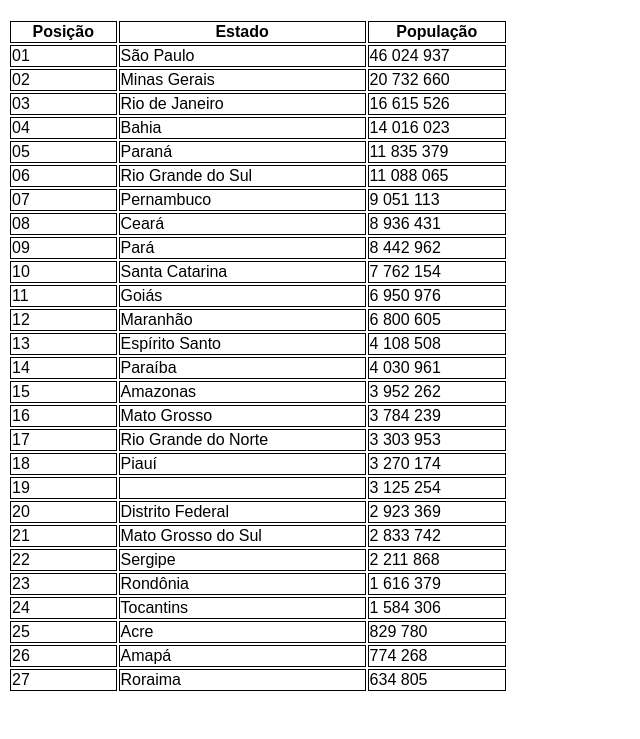
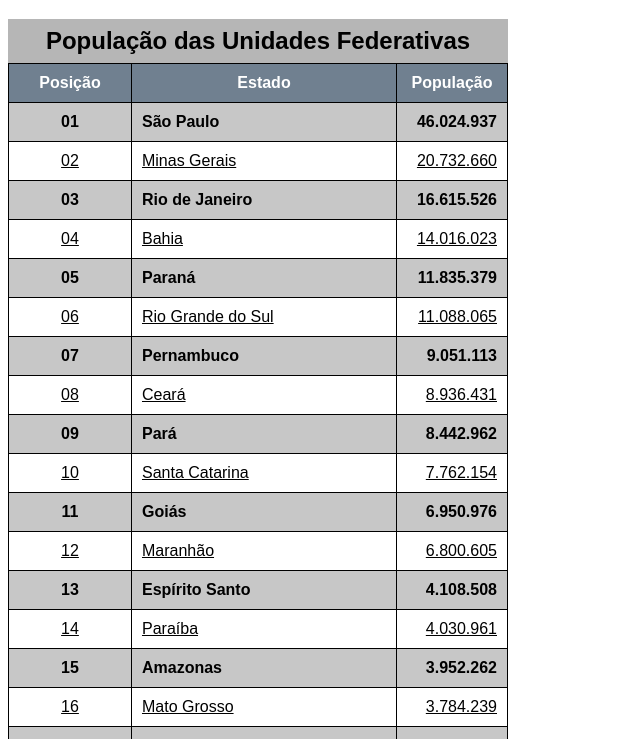
Before and after one commit to Anderson-Campos/HTML-CSS, a plain HTML site: page exercicios/ex023/tabela002.html in a window 1280 px wide. Shown: the part 61-800 px from the top of the page, without its empty margins (0-640 px from the left). Drawn offline with Linux system fonts and the light colour scheme.

Commit message:
Tabela atualizada
Cabeçalho fixo, configurações de titulo da tabela, efeito zebrado.

```diff
--- a/exercicios/ex023/tabela002.html
+++ b/exercicios/ex023/tabela002.html
@@ -10,167 +10,211 @@
             font-family: Arial, Helvetica, sans-serif;
         }
 
-        table{
-            width:500px
+        table {
+            width:500px;
+            border-collapse: collapse;
+            position: relative;
+        }
+
+        thead > tr > th {
+            position: sticky;
+            top: 1px;
+            background-color:slategrey;
+        }
+
+        caption {
+            font-size: 1.5em;
+            font-weight: bold;
+            background-color: rgba(128, 128, 128, 0.575);
+            padding: 8px;
+        }
+
+        tbody > tr:nth-child(odd) {
+            background-color: rgba(128, 128, 128, 0.445);
+            font-weight: bold;
+        }
+
+        tbody > tr:nth-child(even) {
+            text-decoration: underline;
         }
 
         td, th{
             border: 1px solid black;
+            padding: 10px;
         }
 
-        th {
-            border-collapse: collapse;
+        thead, tfoot {
+            background-color: slategrey;
+            color: white;
         }
+
+        td.num {
+            text-align: right;
+        }
+
+        td.numclass{
+            text-align: center;
+        }
+
     </style>
 </head>
 <body>
+
     <h1>Lista População Brasileira</h1>
 
     <table>
+        <caption>População das Unidades Federativas</caption>
         <thead>
             <tr>
-                <th>Posição</th>
-                <th>Estado</th>
-                <th>População</th>
+                <th scope="col">Posição</th>
+                <th scope="col">Estado</th>
+                <th scope="col" style="width: 90px;">População</th>
             </tr>
         </thead>
         <tbody>
             <tr>
-                <td>01</td>
+                <td class="numclass">01</td>
                 <td>São Paulo</td>
-                <td>46 024 937</td>
+                <td class="num">46.024.937</td>
             </tr>
             <tr>
-                <td>02</td>
+                <td class="numclass">02</td>
                 <td>Minas Gerais</td>
-                <td>20 732 660</td>
+                <td class="num">20.732.660</td>
             </tr>
             <tr>
-                <td>03</td>
+                <td class="numclass">03</td>
                 <td>Rio de Janeiro</td>
-                <td>16 615 526</td>
+                <td class="num">16.615.526</td>
             </tr>
             <tr>
-                <td>04</td>
+                <td class="numclass">04</td>
                 <td>Bahia</td>
-                <td>14 016 023</td>
+                <td class="num">14.016.023</td>
             </tr>
             <tr>
-                <td>05</td>
+                <td class="numclass">05</td>
                 <td>Paraná</td>
-                <td>11 835 379</td>
+                <td class="num">11.835.379</td>
             </tr>
             <tr>
-                <td>06</td>
+                <td class="numclass">06</td>
                 <td> Rio Grande do Sul</td>
-                <td>11 088 065</td>
+                <td class="num">11.088.065</td>
             </tr>
             <tr>
-                <td>07</td>
+                <td class="numclass">07</td>
                 <td>Pernambuco</td>
-                <td>9 051 113</td>
+                <td class="num">9.051.113</td>
             </tr>
             <tr>
-                <td>08</td>
+                <td class="numclass">08</td>
                 <td>Ceará</td>
-                <td>8 936 431</td>
+                <td class="num">8.936.431</td>
             </tr>
             <tr>
-                <td>09</td>
+                <td class="numclass">09</td>
                 <td>Pará</td>
-                <td>8 442 962</td>
+                <td class="num">8.442.962</td>
             </tr>
             <tr>
-                <td>10</td>
+                <td class="numclass">10</td>
                 <td>Santa Catarina</td>
-                <td>7 762 154</td>
+                <td class="num">7.762.154</td>
             </tr>
             <tr>
-                <td>11</td>
+                <td class="numclass">11</td>
                 <td>Goiás</td>
-                <td>6 950 976</td>
+                <td class="num">6.950.976</td>
             </tr>
             <tr>
-                <td>12</td>
+                <td class="numclass">12</td>
                 <td>Maranhão</td>
-                <td>6 800 605</td>
+                <td class="num">6.800.605</td>
             </tr>
             <tr>
-                <td>13</td>
+                <td class="numclass">13</td>
                 <td>Espírito Santo</td>
-                <td>4 108 508</td>
+                <td class="num">4.108.508</td>
             </tr>
             <tr>
-                <td>14</td>
+                <td class="numclass">14</td>
                 <td>Paraíba</td>
-                <td>4 030 961</td>
+                <td class="num">4.030.961</td>
             </tr>
             <tr>
-                <td>15</td>
+                <td class="numclass">15</td>
                 <td>Amazonas</td>
-                <td>3 952 262</td>
+                <td class="num">3.952.262</td>
             </tr>
             <tr>
-                <td>16</td>
+                <td class="numclass">16</td>
                 <td>Mato Grosso</td>
-                <td>3 784 239</td>
+                <td class="num">3.784.239</td>
             </tr>
             <tr>
-                <td>17</td>
+                <td class="numclass">17</td>
                 <td>Rio Grande do Norte</td>
-                <td>3 303 953</td>
+                <td class="num">3.303.953</td>
             </tr>
             <tr>
-                <td>18</td>
+                <td class="numclass">18</td>
                 <td>Piauí</td>
-                <td>3 270 174</td>
+                <td class="num">3.270.174</td>
             </tr>
             <tr>
-                <td>19</td>
-                <td></td>
-                <td>3 125 254</td>
+                <td class="numclass">19</td>
+                <td>Alagoas</td>
+                <td class="num">3.125.254</td>
             </tr>
             <tr>
-                <td>20</td>
+                <td class="numclass">20</td>
                 <td>Distrito Federal</td>
-                <td>2 923 369</td>
+                <td class="num">2.923.369</td>
             </tr>
             <tr>
-                <td>21</td>
+                <td class="numclass">21</td>
                 <td>Mato Grosso do Sul</td>
-                <td>2 833 742</td>
+                <td class="num">2.833.742</td>
             </tr>
             <tr>
-                <td>22</td>
+                <td class="numclass">22</td>
                 <td>Sergipe</td>
-                <td>2 211 868</td>
+                <td class="num">2.211.868</td>
             </tr>
             <tr>
-                <td>23</td>
+                <td class="numclass">23</td>
                 <td>Rondônia</td>
-                <td>1 616 379</td>
+                <td class="num">1.616.379</td>
             </tr>
             <tr>
-                <td>24</td>
+                <td class="numclass">24</td>
                 <td>Tocantins</td>
-                <td>1 584 306</td>
+                <td class="num">1.584.306</td>
             </tr>
             <tr>
-                <td>25</td>
+                <td class="numclass">25</td>
                 <td>Acre</td>
-                <td>829 780</td>
+                <td class="num">829.780</td>
             </tr>
             <tr>
-                <td>26</td>
+                <td class="numclass">26</td>
                 <td>Amapá</td>
-                <td>774 268</td>
+                <td class="num">774.268</td>
             </tr>
             <tr>
-                <td>27</td>
+                <td class="numclass">27</td>
                 <td>Roraima</td>
-                <td>634 805</td>
+                <td class="num">634.805</td>
             </tr>
         </tbody>
+        <tfoot>
+            <tr>
+                <td class="numclass">--</td>
+                <th scope="row">Total de Habitantes</th>
+                <td class="num"><strong>207.240.699</strong></td>
+            </tr>
+        </tfoot>
     </table>
 </body>
 </html>
```
Also changed, not shown: exercicios/ex023/tabela003.html (added).
